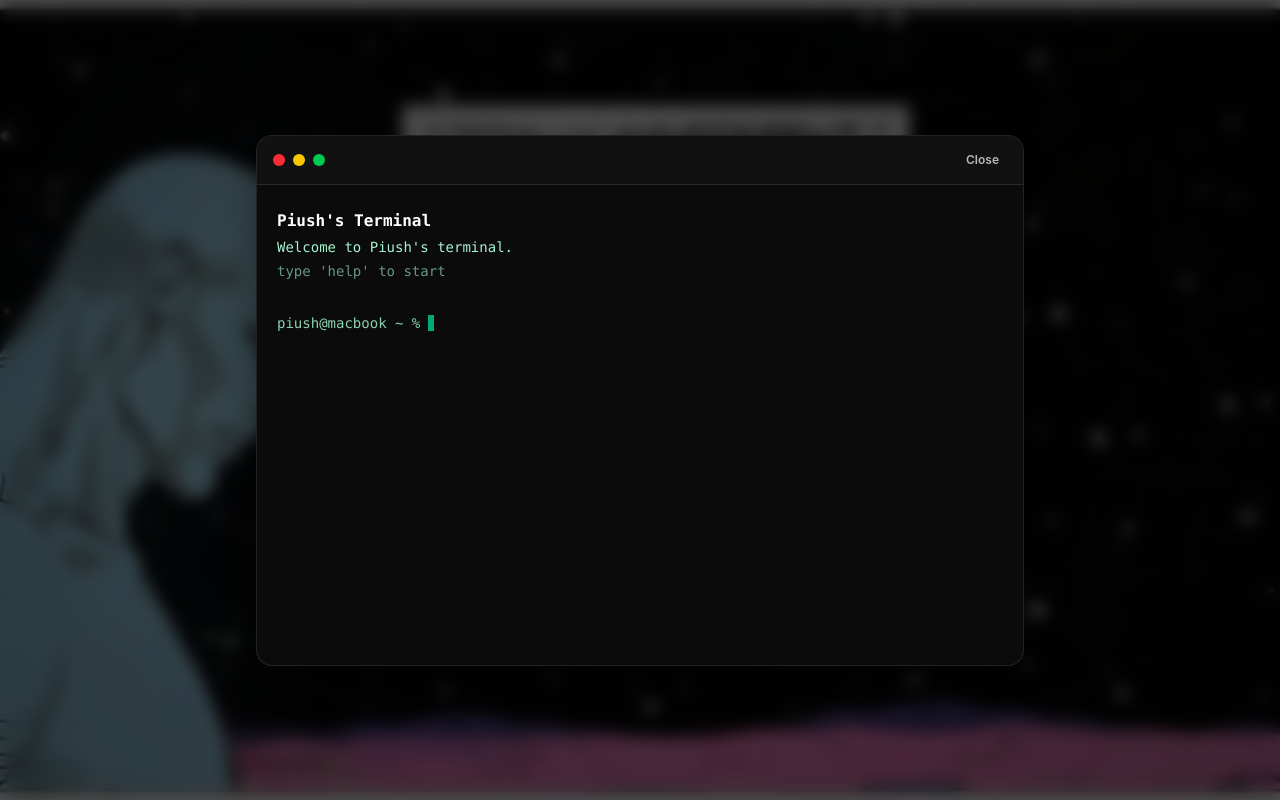
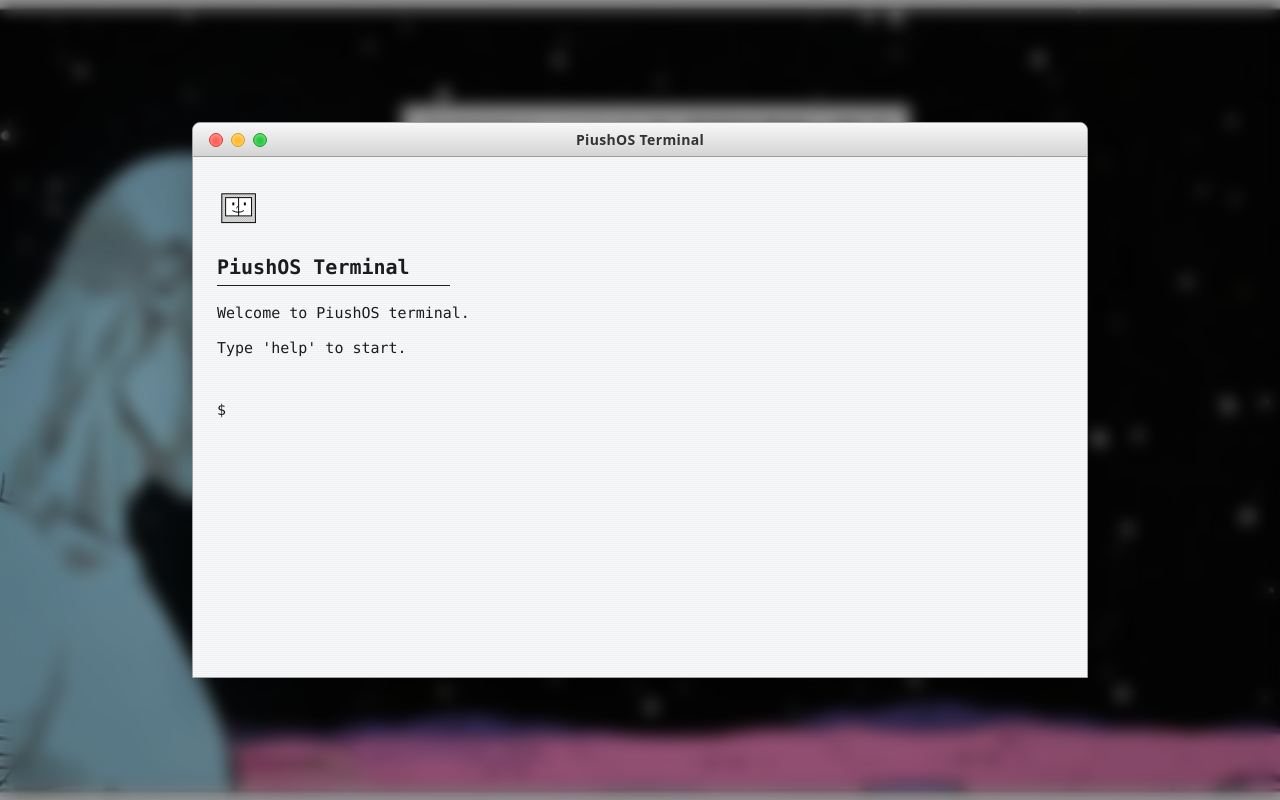
Before and after one commit to Piushhh/piushyawns, a React (Vite) app: page / in a window 1280 px wide. Both pictures are taken after a click on the button "Open terminal". Built offline with nearby package versions, Linux system fonts and the light colour scheme.

Commit message:
Revamp the terminal UI

```diff
--- a/src/components/Terminal.jsx
+++ b/src/components/Terminal.jsx
@@ -1,39 +1,38 @@
 import { useState, useRef, useEffect } from 'react'
+
+const RetroMacIcon = () => (
+	<svg width="48" height="48" viewBox="0 0 100 100" fill="none" xmlns="http://www.w3.org/2000/svg" className="mb-4">
+		<g transform="translate(10, 10)">
+			{/* Base mac body with dithering/shading simulation using a pattern */}
+			<defs>
+				<pattern id="dither" patternUnits="userSpaceOnUse" width="4" height="4">
+					<rect width="2" height="2" fill="#000" fillOpacity="0.3" />
+					<rect x="2" y="2" width="2" height="2" fill="#000" fillOpacity="0.3" />
+				</pattern>
+			</defs>
+			<rect x="0" y="0" width="70" height="60" fill="url(#dither)" stroke="#000" strokeWidth="2" />
+			<rect x="8" y="8" width="54" height="38" fill="#fff" stroke="#000" strokeWidth="2" />
+			{/* Face line */}
+			<path d="M 35 8 L 35 46" stroke="#000" strokeWidth="2" />
+			{/* Eyes */}
+			<rect x="22" y="18" width="4" height="6" fill="#000" />
+			<rect x="46" y="18" width="4" height="6" fill="#000" />
+			{/* Smile */}
+			<path d="M 22 35 Q 35 42 46 35" stroke="#000" strokeWidth="2" fill="none" />
+			{/* Nose */}
+			<path d="M 35 25 L 30 30" stroke="#000" strokeWidth="2" fill="none" />
+		</g>
+	</svg>
+)
 
 export default function Terminal({ onClose }) {
 	const [input, setInput] = useState('')
 	const [history, setHistory] = useState([])
-	const [isLoading, setIsLoading] = useState(true)
-	const [loadingText, setLoadingText] = useState('')
+	const [isLoading, setIsLoading] = useState(false)
 	const inputRef = useRef(null)
 	const terminalEndRef = useRef(null)
 
-	// Boot sequence effect
-	useEffect(() => {
-		const bootSequence = [
-			"Initializing PiushOS kernel...",
-			"Loading drivers...",
-			"[OK] File system mounted.",
-			"[OK] Network connected.",
-			"Starting CLI interface...",
-			"Access granted."
-		]
-
-		let step = 0
-		const interval = setInterval(() => {
-			if (step < bootSequence.length) {
-				setLoadingText(prev => prev + (prev ? '\n' : '') + bootSequence[step])
-				step++
-			} else {
-				clearInterval(interval)
-				setTimeout(() => setIsLoading(false), 300)
-			}
-		}, 150)
-
-		return () => clearInterval(interval)
-	}, [])
-
-	// Focus the input when the terminal is opened (and finished loading)
+	// Focus the input when the terminal is opened
 	useEffect(() => {
 		if (!isLoading) {
 			inputRef.current?.focus()
@@ -45,7 +44,7 @@ export default function Terminal({ onClose }) {
 		if (!isLoading) {
 			terminalEndRef.current?.scrollIntoView({ behavior: 'smooth' })
 		}
-	}, [history, isLoading, loadingText])
+	}, [history, isLoading])
 
 	const handleTerminalClick = () => {
 		inputRef.current?.focus()
@@ -69,75 +68,59 @@ export default function Terminal({ onClose }) {
 		switch (cleanInput) {
 			case 'help':
 				output = (
-					<div className="my-2 border border-emerald-500/30 bg-emerald-950/20 rounded-xl p-4 max-w-lg space-y-2 shadow-inner">
-						<div className="flex items-center justify-between border-b border-emerald-500/20 pb-2">
-							<span className="text-white font-semibold flex items-center gap-1.5">
-								<span className="h-2 w-2 rounded-full bg-emerald-400 animate-pulse" />
-								Command: <span className="text-emerald-300 font-mono">help</span>
-							</span>
-							<span className="text-xs text-emerald-400/60 font-mono">Status: active</span>
-						</div>
-						<div className="text-xs text-emerald-300/80 space-y-1 pt-1">
-							<p className="font-semibold text-white">Total Commands Available: 6</p>
-							<div className="grid grid-cols-2 gap-x-4 gap-y-1 pt-2 font-mono text-emerald-400">
-								<div>• <span className="text-white font-bold">help</span> - Show this help menu</div>
-								<div>• <span className="text-white font-bold">about</span> - Who is Piush?</div>
-								<div>• <span className="text-white font-bold">projects</span> - Showcase of works</div>
-								<div>• <span className="text-white font-bold">skills</span> - Technology stack</div>
-								<div>• <span className="text-white font-bold">contact</span> - Reach out to me</div>
-								<div>• <span className="text-white font-bold">clear</span> - Clear output log</div>
-							</div>
-						</div>
+					<div className="my-4 text-[#1c1c1c]">
+						<pre className="font-mono text-sm leading-tight">
+{`┌─[ PIUSHOS / HELP ]────────┐
+| Command: help             |
+| Items: 7                  |
+└───────────────────────────┘
+
+Command index for PiushOS.
+7 commands available.
+____________________________________________________
+
+COMMAND           | DESCRIPTION
+───────────────── | ────────────────────────────────────────
+help              | Show available commands
+piushos           | About PiushOS
+bio               | Biography
+works             | Works
+hobbies           | Hobbies
+contact           | Contact
+clear             | Clear terminal`}
+						</pre>
 					</div>
 				)
 				break
-			case 'about':
+			case 'piushos':
+				output = <div className="my-2">PiushOS is a retro-styled interactive terminal interface.</div>
+				break
+			case 'bio':
+				output = <div className="my-2">Just a passionate developer crafting digital experiences.</div>
+				break
+			case 'works':
 				output = (
-					<div className="my-2 text-emerald-300/90 space-y-2 max-w-xl">
-						<p className="text-white font-bold">About Piush</p>
-						<p>Hey there! I am Piush, a passionate full-stack developer who loves creating interactive, modern, and beautiful web experiences.</p>
-						<p>I enjoy merging design aesthetics with robust engineering to build web apps that leave a lasting impression.</p>
+					<div className="my-2">
+						1. PiushOS Style CLI Portfolio<br/>
+						2. Creative Canvas Animation<br/>
 					</div>
 				)
 				break
-			case 'projects':
-				output = (
-					<div className="my-2 text-emerald-300/90 space-y-2 max-w-xl">
-						<p className="text-white font-bold">Projects</p>
-						<ul className="list-disc pl-4 space-y-1">
-							<li>
-								<span className="text-white font-semibold">DaveOS Style CLI Portfolio</span> - An interactive terminal website powered by React and Tailwind CSS.
-							</li>
-							<li>
-								<span className="text-white font-semibold">Creative Canvas Animation</span> - An optimized 2D/3D canvas processing engine for real-time visual conversions.
-							</li>
-						</ul>
-					</div>
-				)
-				break
-			case 'skills':
-				output = (
-					<div className="my-2 text-emerald-300/90 space-y-2">
-						<p className="text-white font-bold">Skills</p>
-						<p><span className="text-emerald-400">Frontend:</span> React, JavaScript (ES6+), Tailwind CSS, HTML5, CSS3, Vite</p>
-						<p><span className="text-emerald-400">Backend:</span> Node.js, Express, REST APIs</p>
-						<p><span className="text-emerald-400">Developer Tools:</span> Git, GitHub, VS Code, Vite, PostCSS</p>
-					</div>
-				)
+			case 'hobbies':
+				output = <div className="my-2">Coding, Designing, and drinking coffee.</div>
 				break
 			case 'contact':
 				output = (
-					<div className="my-2 text-emerald-300/90 space-y-1">
-						<p className="text-white font-bold">Get In Touch</p>
-						<p>• <span className="text-emerald-400">Email:</span> <a href="mailto:piush@example.com" className="underline hover:text-white transition">piush@example.com</a></p>
-						<p>• <span className="text-emerald-400">GitHub:</span> <a href="https://github.com/Piushhh" target="_blank" rel="noreferrer" className="underline hover:text-white transition">github.com/Piushhh</a></p>
+					<div className="my-2">
+						Email: piush@example.com<br/>
+						GitHub: github.com/Piushhh
 					</div>
 				)
 				break
 			default:
 				output = (
-					<div className="my-1 text-red-400 font-mono">
-						sh: command not found: {trimmedInput}. Type <span className="text-white font-bold">help</span> to view available commands.
+					<div className="my-1">
+						sh: command not found: {trimmedInput}. Type 'help' to view available commands.
 					</div>
 				)
 				break
@@ -148,48 +131,58 @@ export default function Terminal({ onClose }) {
 	}
 
 	return (
-		<div className="fixed inset-0 z-20 flex items-center justify-center bg-black/70 p-4 backdrop-blur">
-			<div className="w-full max-w-3xl overflow-hidden rounded-2xl border border-white/10 bg-[#0b0b0b] shadow-2xl shadow-black/60">
-				<div className="flex items-center justify-between border-b border-white/10 bg-[#111] px-4 py-3">
-					<div className="flex items-center gap-2">
-						<span className="h-3 w-3 rounded-full bg-red-500" />
-						<span className="h-3 w-3 rounded-full bg-yellow-400" />
-						<span className="h-3 w-3 rounded-full bg-green-500" />
+		<div className="fixed inset-0 z-20 flex items-center justify-center bg-black/40 p-4 backdrop-blur-sm">
+			<div className="w-full max-w-4xl overflow-hidden rounded-t-lg border border-[#a0a0a0] shadow-2xl shadow-black/50 bg-[#f4f5f5]">
+
+				{/* Classic Mac OS Title bar */}
+				<div className="flex items-center justify-center relative border-b border-[#a0a0a0] bg-gradient-to-b from-[#f8f8f8] to-[#d4d4d4] px-4 py-1.5">
+					<div className="absolute left-4 flex items-center gap-2">
+						{/* Traffic lights */}
+						<button
+							onClick={onClose}
+							className="h-3.5 w-3.5 rounded-full border border-[#d6413b] bg-[#ff5f56] shadow-[inset_0_1px_4px_rgba(255,255,255,0.5)] active:bg-[#d6413b]"
+							aria-label="Close terminal"
+						/>
+						<button className="h-3.5 w-3.5 rounded-full border border-[#d2a32c] bg-[#ffbd2e] shadow-[inset_0_1px_4px_rgba(255,255,255,0.5)]" />
+						<button className="h-3.5 w-3.5 rounded-full border border-[#239c32] bg-[#27c93f] shadow-[inset_0_1px_4px_rgba(255,255,255,0.5)]" />
 					</div>
-					<button
-						type="button"
-						onClick={onClose}
-						className="rounded-md px-2 py-1 text-xs font-semibold text-white/70 transition hover:text-white"
-						aria-label="Close terminal"
-					>
-						Close
-					</button>
+					<span className="text-[14px] font-semibold text-[#333] tracking-wide" style={{ fontFamily: 'system-ui, -apple-system, sans-serif' }}>
+						PiushOS Terminal
+					</span>
 				</div>
 
+				{/* Content Area with scanlines */}
 				<div
 					onClick={handleTerminalClick}
-					className="px-5 py-6 font-mono text-sm text-emerald-200 overflow-y-auto max-h-[60vh] h-[60vh] space-y-2 cursor-text"
+					className="px-6 py-8 font-mono text-[15px] text-[#1c1c1c] overflow-y-auto h-[65vh] cursor-text"
+					style={{
+						backgroundImage: 'repeating-linear-gradient(0deg, transparent, transparent 1px, rgba(0,0,0,0.03) 1px, rgba(0,0,0,0.03) 2px)',
+						backgroundColor: '#f8f9fa'
+					}}
 				>
 					{isLoading ? (
-						<div className="whitespace-pre-line text-emerald-400 font-mono">
-							{loadingText}
-							<span className="inline-block h-4 w-2 bg-emerald-400 animate-pulse align-middle ml-1" />
-							<div ref={terminalEndRef} />
+						<div className="whitespace-pre-line text-[#1c1c1c]">
+							Booting PiushOS...
 						</div>
 					) : (
-						<>
-							<div className="space-y-1 animate-fade-in">
-								<p className="font-bold text-white text-base">Piush's Terminal</p>
-								<p>Welcome to Piush's terminal.</p>
-								<p className="opacity-60">type 'help' to start</p>
+						<div className="animate-fade-in max-w-3xl">
+
+							{/* Header */}
+							<RetroMacIcon />
+							<div className="border-b border-[#1c1c1c] pb-1 mb-4 inline-block pr-10">
+								<h1 className="font-bold text-xl">PiushOS Terminal</h1>
+							</div>
+							<div className="space-y-3 mb-6">
+								<p>Welcome to PiushOS terminal.</p>
+								<p>Type 'help' to start.</p>
 							</div>
 
 							{/* Command history */}
-							<div className="space-y-3 pt-2">
+							<div className="space-y-4">
 								{history.map((entry, idx) => (
 									<div key={idx} className="space-y-1">
-										<p className="opacity-85">
-											piush@macbook ~ % <span className="text-white">{entry.command}</span>
+										<p>
+											$ {entry.command}
 										</p>
 										<div>{entry.output}</div>
 									</div>
@@ -197,24 +190,23 @@ export default function Terminal({ onClose }) {
 							</div>
 
 							{/* Current Input prompt */}
-							<form onSubmit={handleSubmit} className="flex items-center gap-2 pt-2">
-								<span className="opacity-85 shrink-0">piush@macbook ~ %</span>
+							<form onSubmit={handleSubmit} className="flex items-center gap-2 pt-4">
+								<span className="shrink-0">$</span>
 								<div className="relative flex-grow flex items-center">
 									<input
 										ref={inputRef}
 										type="text"
 										value={input}
 										onChange={(e) => setInput(e.target.value)}
-										className="w-full bg-transparent text-emerald-200 focus:outline-none border-none p-0 font-mono caret-emerald-400 select-text"
+										className="w-full bg-transparent text-[#1c1c1c] focus:outline-none border-none p-0 font-mono select-text"
 										aria-label="Terminal input"
+										spellCheck="false"
+										autoComplete="off"
 									/>
-									{input.length === 0 && (
-										<span className="absolute left-0 pointer-events-none inline-block h-4 w-1.5 bg-emerald-400 animate-pulse" />
-									)}
 								</div>
 							</form>
-							<div ref={terminalEndRef} />
-						</>
+							<div ref={terminalEndRef} className="h-4" />
+						</div>
 					)}
 				</div>
 			</div>
```
